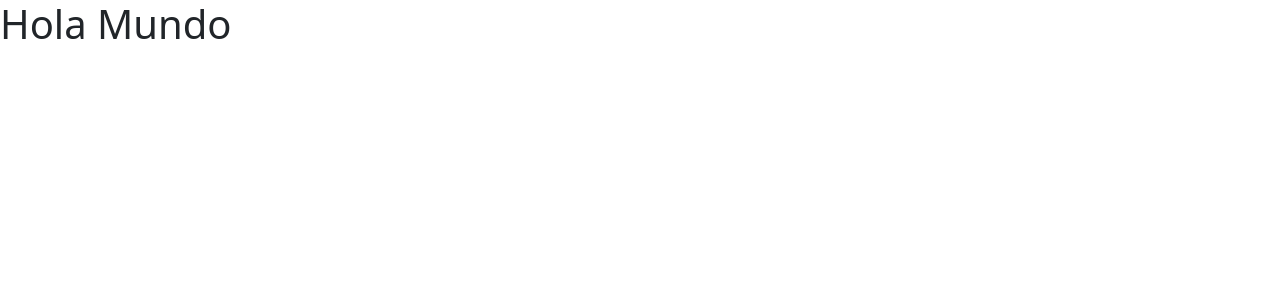
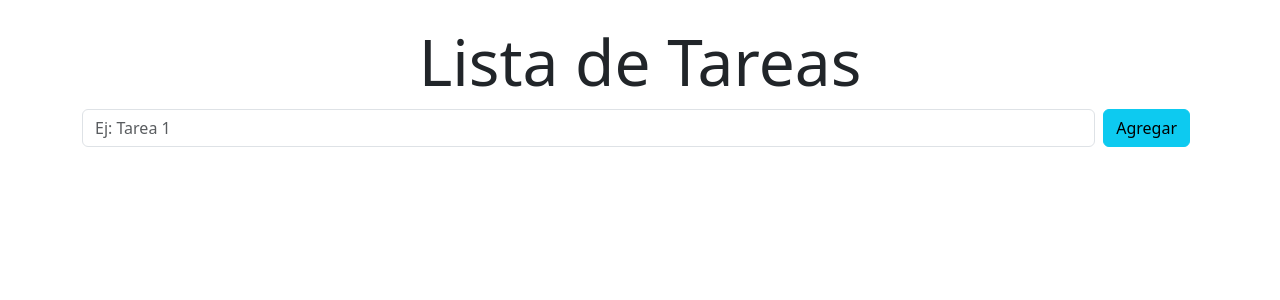
Before and after one commit to Pabmoy25/ListaTareas-Frontend-, a React (Vite) app: page / in a window 1280 px wide. Shown: the top 300 px of the page. Built offline with nearby package versions, Linux system fonts and the light colour scheme.

Commit message:
se maqueta el elemento formularioTarea

```diff
--- a/src/App.jsx
+++ b/src/App.jsx
@@ -1,13 +1,16 @@
 import 'bootstrap/dist/css/bootstrap.min.css';
 import './App.css'
+import FormularioTareas from './components/FormularioTareas';
+import { Container } from 'react-bootstrap';
 
 function App() {
 
 
   return (
-    <>
-    <h1>Hola Mundo</h1>
-    </>
+    <Container className='my-4'>
+    <h1 className='text-center display-3'>Lista de Tareas</h1>
+    <FormularioTareas></FormularioTareas>
+    </Container>
   )
 }
 
--- /dev/null
+++ b/src/components/FormularioTareas.jsx
@@ -0,0 +1,26 @@
+import Form from "react-bootstrap/Form";
+import { Button } from "react-bootstrap";
+
+const FormularioTareas = () => {
+  return (
+    <section>
+      <Form>
+        <Form.Group
+          className="mb-3 d-flex"
+          controlId="exampleForm.ControlInput1"
+        >
+         {/*  <Form.Label>Ingresa tus Tareas:</Form.Label> */}
+          <Form.Control
+            type="text"
+            placeholder="Ej: Tarea 1"
+            minLength={3}
+            maxLength={50}
+          />
+          <Button variant="info" className="mx-2" type="submit">Agregar</Button>
+        </Form.Group>
+      </Form>
+    </section>
+  );
+};
+
+export default FormularioTareas;
```
